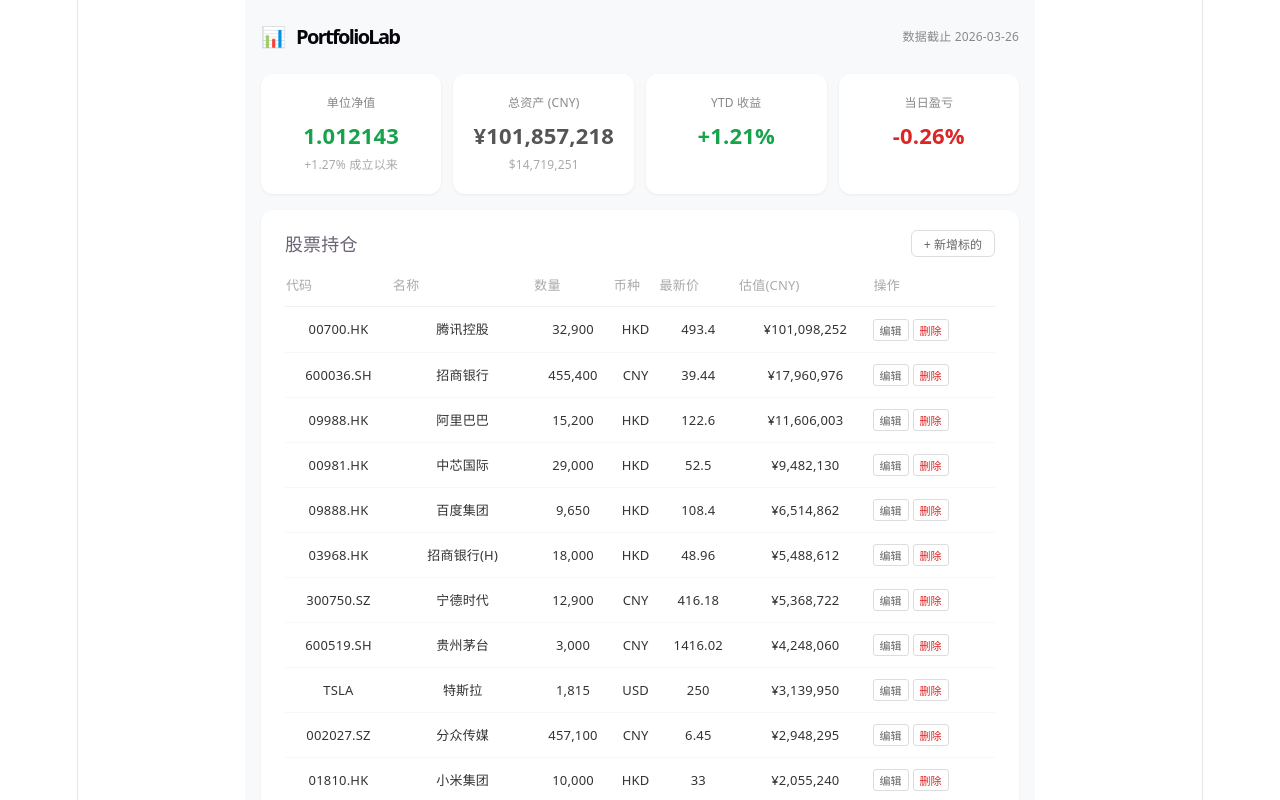
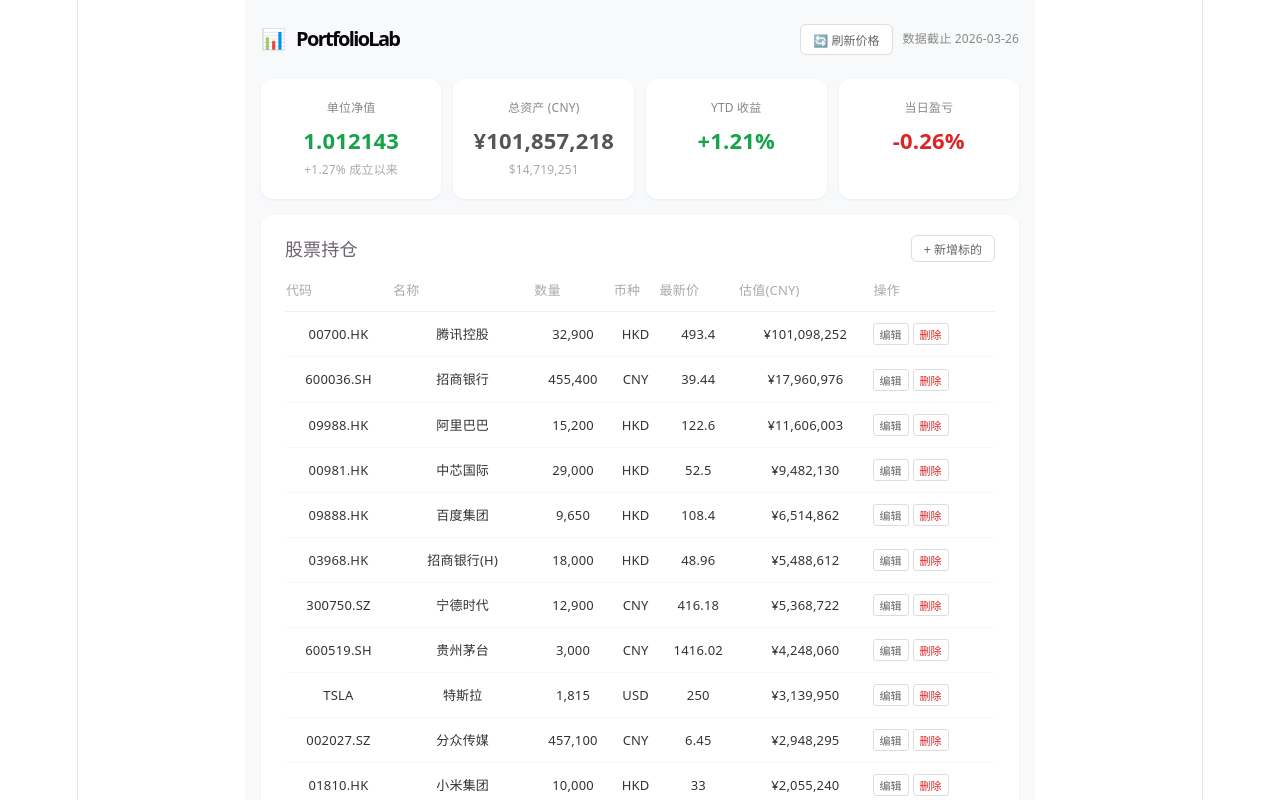
Before and after one commit to ArthurYubingyi/portfolio-lab-dashboard, a React (Vite) app: page / in a window 1280 px wide. Shown: the top 800 px of the page. Built offline with nearby package versions, Linux system fonts and the light colour scheme.

Commit message:
Add 'Refresh Prices' button to fetch latest prices from APIs

```diff
--- a/src/App.tsx
+++ b/src/App.tsx
@@ -20,10 +20,143 @@
     category: 'equity',
     last_price: 0
   })
+  const [refreshing, setRefreshing] = useState(false)
 
   useEffect(() => {
     fetch('/data.json').then(r => r.json()).then(setData)
   }, [])
+
+  // 刷新价格
+  const handleRefreshPrices = async () => {
+    if (!data) return
+    setRefreshing(true)
+
+    try {
+      // 1. 获取最新汇率 (USD/CNY)
+      const exchangeRateResponse = await fetch('https://api.exchangerate-api.com/v4/latest/USD')
+      const exchangeRateData = await exchangeRateResponse.json()
+      const newUsdcny = exchangeRateData.rates.CNY.toFixed(2)
+
+      // 2. 分组处理不同市场的股票
+      const aShareSymbols: string[] = []
+      const hkShareSymbols: string[] = []
+      const usShareSymbols: string[] = []
+
+      data.current_positions.forEach(p => {
+        if (p.category !== 'equity') return // 只处理股票
+
+        if (p.symbol.includes('.SZ') || p.symbol.includes('.SH')) {
+          aShareSymbols.push(p.symbol)
+        } else if (p.symbol.includes('.HK')) {
+          hkShareSymbols.push(p.symbol)
+        } else {
+          usShareSymbols.push(p.symbol)
+        }
+      })
+
+      // 3. 获取A股和港股价格 (腾讯财经API)
+      const stockPrices: Record<string, number> = {}
+
+      if (aShareSymbols.length > 0 || hkShareSymbols.length > 0) {
+        const tencentSymbols: string[] = []
+        aShareSymbols.forEach(s => {
+          const [code, market] = s.split('.')
+          tencentSymbols.push(`${market.toLowerCase()}${code}`)
+        })
+        hkShareSymbols.forEach(s => {
+          const [code, market] = s.split('.')
+          tencentSymbols.push(`${market.toLowerCase()}${code}`)
+        })
+
+        const tencentUrl = `https://qt.gtimg.cn/q=${tencentSymbols.join(',')}`
+        const tencentResponse = await fetch(tencentUrl)
+        const tencentData = await tencentResponse.text()
+        const lines = tencentData.split('\n')
+
+        lines.forEach(line => {
+          if (!line) return
+          const match = line.match(/v_(.*?)="(.*?)"/)
+          if (match) {
+            const tencentSymbol = match[1]
+            const fields = match[2].split('~')
+            const price = parseFloat(fields[3])
+
+            // 转换回原格式的代码
+            let originalSymbol = ''
+            if (tencentSymbol.startsWith('sz')) {
+              originalSymbol = `${tencentSymbol.slice(2)}.SZ`
+            } else if (tencentSymbol.startsWith('sh')) {
+              originalSymbol = `${tencentSymbol.slice(2)}.SH`
+            } else if (tencentSymbol.startsWith('hk')) {
+              originalSymbol = `${tencentSymbol.slice(2)}.HK`
+            }
+
+            if (originalSymbol && !isNaN(price)) {
+              stockPrices[originalSymbol] = price
+            }
+          }
+        })
+      }
+
+      // 4. 获取美股价格 (Yahoo Finance API)
+      for (const symbol of usShareSymbols) {
+        try {
+          const yahooUrl = `https://query2.finance.yahoo.com/v8/finance/chart/${symbol}`
+          const yahooResponse = await fetch(yahooUrl, {
+            headers: {
+              'User-Agent': 'Mozilla/5.0 (Windows NT 10.0; Win64; x64) AppleWebKit/537.36 (KHTML, like Gecko) Chrome/120.0.0.0 Safari/537.36'
+            }
+          })
+          const yahooData = await yahooResponse.json()
+          const price = yahooData.chart.result[0].meta.regularMarketPrice
+          if (!isNaN(price)) {
+            stockPrices[symbol] = price
+          }
+        } catch (error) {
+          console.error(`Failed to fetch ${symbol}:`, error)
+        }
+      }
+
+      // 5. 更新持仓价格
+      const updatedPositions = data.current_positions.map(p => {
+        if (stockPrices[p.symbol]) {
+          return {
+            ...p,
+            last_price: stockPrices[p.symbol],
+            last_updated: new Date().toISOString().split('T')[0]
+          }
+        }
+        return p
+      })
+
+      // 6. 更新数据
+      const updatedData = {
+        ...data,
+        current_positions: updatedPositions,
+        config: {
+          ...data.config,
+          usdcny: newUsdcny
+        },
+        nav_history: data.nav_history.map(r => {
+          if (r.is_legacy === 0 && data.nav_history.findIndex(x => x === r) === data.nav_history.filter(x => x.is_legacy === 0).length - 1) {
+            return {
+              ...r,
+              date: new Date().toISOString().split('T')[0]
+            }
+          }
+          return r
+        })
+      }
+
+      setData(updatedData)
+      console.log('Prices refreshed successfully')
+    } catch (error) {
+      console.error('Failed to refresh prices:', error)
+      alert('刷新价格失败，请稍后重试')
+    } finally {
+      setRefreshing(false)
+    }
+  }
 
   if (!data) return <div style={{ padding: 40, fontFamily: 'system-ui' }}>加载中...</div>
 
@@ -181,7 +314,30 @@
       <div style={{ display: 'flex', alignItems: 'center', gap: 10, marginBottom: 24 }}>
         <span style={{ fontSize: 20 }}>📊</span>
         <h1 style={{ fontSize: 20, fontWeight: 700, margin: 0 }}>PortfolioLab</h1>
-        <span style={{ fontSize: 12, color: '#888', marginLeft: 'auto' }}>数据截止 {latest.date}</span>
+        <button
+          style={{
+            padding: '6px 12px',
+            fontSize: 12,
+            borderRadius: 6,
+            border: '1px solid #ddd',
+            background: '#fff',
+            cursor: 'pointer',
+            color: '#666',
+            marginLeft: 'auto',
+            display: 'flex',
+            alignItems: 'center',
+            gap: 4
+          }}
+          onClick={handleRefreshPrices}
+          disabled={refreshing}
+        >
+          {refreshing ? (
+            <span>🔄 刷新中...</span>
+          ) : (
+            <span>🔄 刷新价格</span>
+          )}
+        </button>
+        <span style={{ fontSize: 12, color: '#888' }}>数据截止 {latest.date}</span>
       </div>
 
       {/* NAV Cards */}
```
